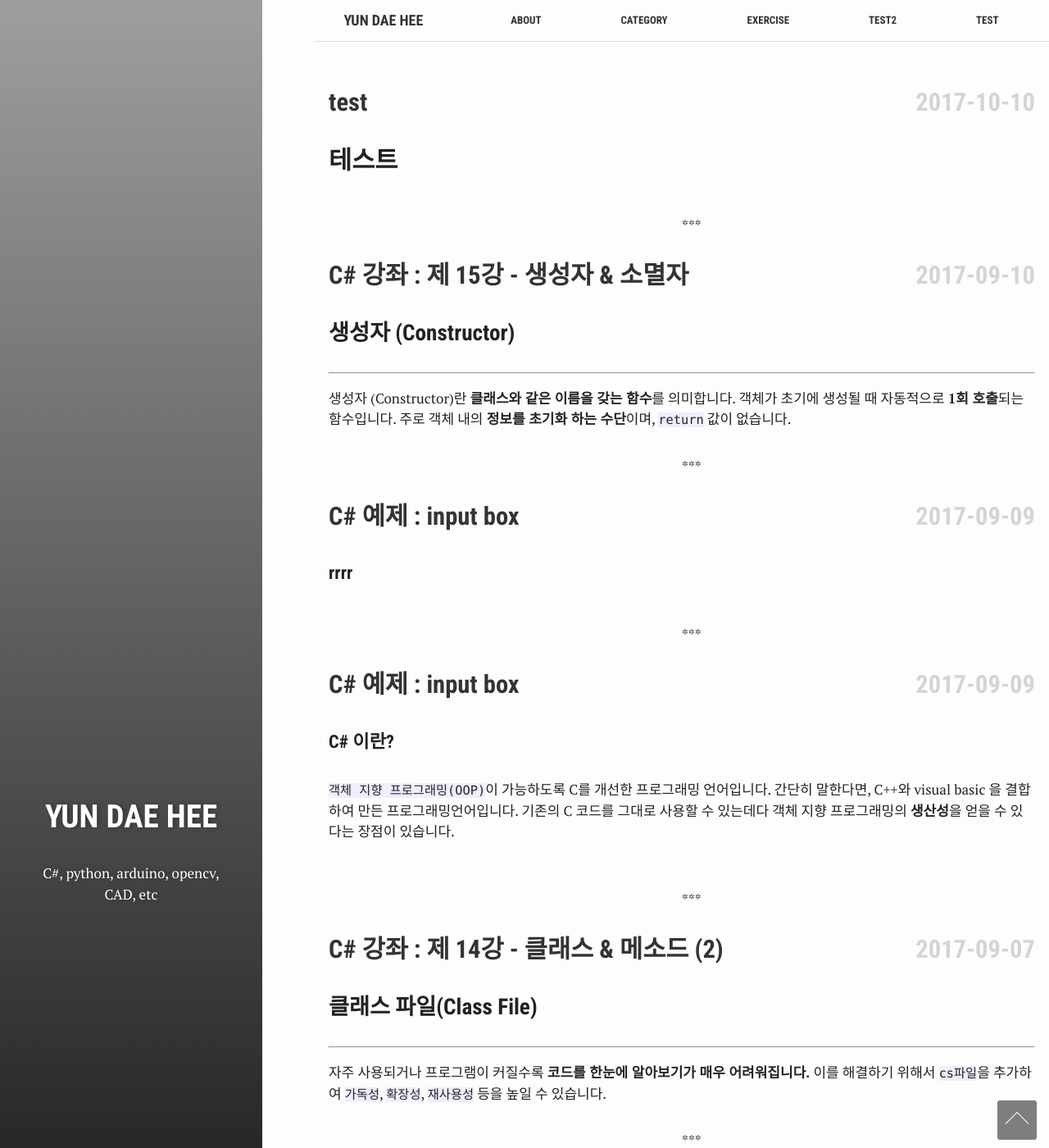
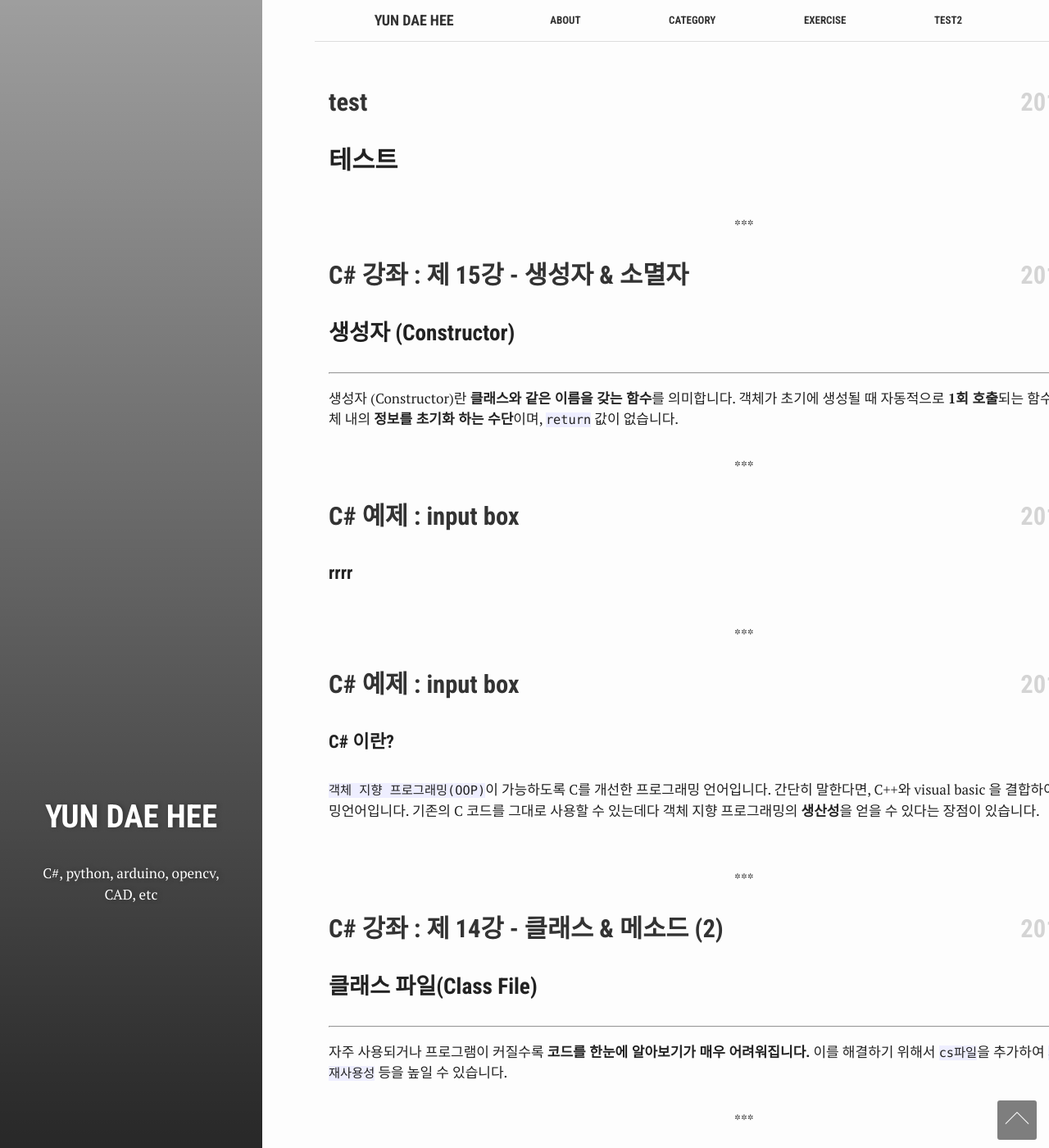
Before and after one commit to test076923/test076923.github.io, a Jekyll site: the page built from index.html, in a window 1280 px wide and 1400 px high. Shown: the whole window at 82% size. Built offline with Jekyll 4.4.1, drawn with Linux system fonts in a browser that asks for light colours; comment, search, counter and statistics services are not loaded.

Commit message:
Update _variables.scss

```diff
--- a/assets/_sass/_variables.scss
+++ b/assets/_sass/_variables.scss
@@ -4,7 +4,7 @@ $md-break-point: 640px;
 $sm-break-point: 320px;
 
 $aside-width: 25%;
-$content-wrapper-width: 70%;
+$content-wrapper-width: 80%;
 $article-max-width: 1200px;
 $post-margin-left: 30%;
 
```
